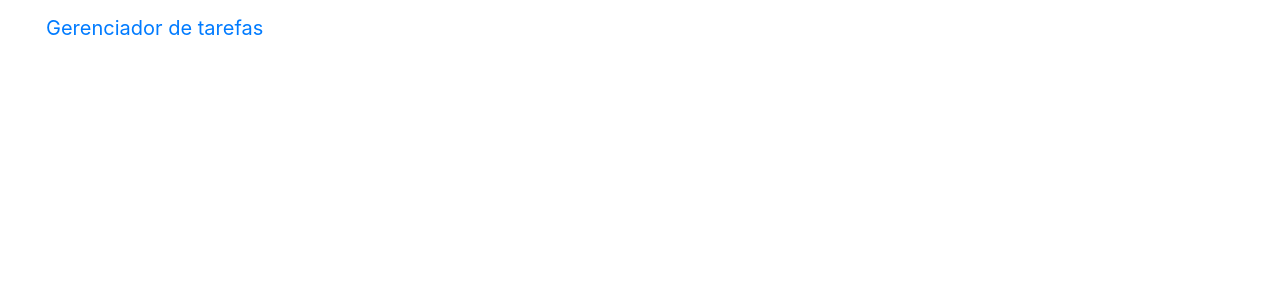
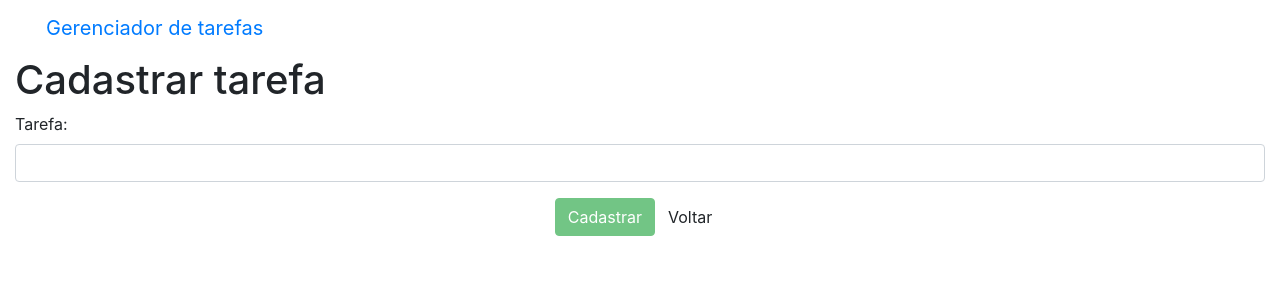
Before and after one commit to RillianDiello/gerenciador-de-tarefas, an Angular app: page /tarefas/cadastrar in a window 1280 px wide. Before the commit this address led to /. Shown: the top 300 px of the page. Built offline with nearby package versions, Linux system fonts and the light colour scheme.

Commit message:
Cadastrar

```diff
--- /dev/null
+++ b/src/app/tarefas/cadastrar/cadastrar-tarefa.component.html
@@ -0,0 +1,26 @@
+<h1>Cadastrar tarefa</h1>
+
+<div class="well">
+  <form #formTarefa="ngForm">
+    <div class="form-group">
+      <label for="nome">Tarefa:</label>
+      <input type="text" class="form-control" id="nome" name="nome" [(ngModel)]="tarefa.nome" #nome="ngModel"
+        minlength="5" required>
+      <div *ngIf="nome.errors && (nome.dirty || nome.touched)" class="alert alert-danger">
+        <div [hidden]="!nome.errors.required">
+          Digite a tarefa.
+        </div>
+        <div [hidden]="!nome.errors.minlength">
+          A tarefa deve conter ao menos 5 caracteres.
+        </div>
+      </div>
+    </div>
+    <div class="form-group text-center">
+      <input type="submit" class="btn btn-success" (click)="cadastrar()" value="Cadastrar"
+        [disabled]="!formTarefa.form.valid">
+      <a [routerLink]="['/tarefa']" class="btn btn-default">
+        <span class="glyphicon glyphicon-chevron-left" aria-hidden="true"></span> Voltar
+      </a>
+    </div>
+  </form>
+</div>
--- /dev/null
+++ b/src/app/tarefas/cadastrar/cadastrar-tarefa.component.ts
@@ -0,0 +1,32 @@
+import { Component, OnInit, ViewChild } from '@angular/core';
+import { NgForm } from '@angular/forms';
+import { Router } from '@angular/router';
+import { TarefaService, Tarefa } from '../shared'
+
+@Component({
+  selector: 'app-cadastrar-tarefa',
+  templateUrl: './cadastrar-tarefa.component.html',
+  styleUrls: ['./cadastrar-tarefa.component.css']
+})
+export class CadastrarTarefaComponent implements OnInit {
+
+  @ViewChild('formTarefa') formTarefa: NgForm;
+  tarefa: Tarefa;
+
+  constructor(
+    private tarefaService: TarefaService,
+    private router: Router,
+  ) { }
+
+  ngOnInit() {
+    this.tarefa = new Tarefa();
+  }
+
+  cadastrar(): void{
+    if(this.formTarefa.form.valid){
+      this.tarefaService.cadastrar(this.tarefa);
+      this.router.navigate(["/tarefas"]);
+    }
+  }
+
+}
--- /dev/null
+++ b/src/app/tarefas/cadastrar/index.ts
@@ -0,0 +1,2 @@
+
+export * from './cadastrar-tarefa.component';
--- a/src/app/tarefas/index.ts
+++ b/src/app/tarefas/index.ts
@@ -1,4 +1,5 @@
 export * from './tarefas.module';
 export * from './shared';
 export * from './listar';
+export * from './cadastrar';
 export * from './tarefas-routing.module';
--- a/src/app/tarefas/listar/listar-tarefa.component.html
+++ b/src/app/tarefas/listar/listar-tarefa.component.html
@@ -6,7 +6,7 @@
     	<th>Tarefa</th>
       <th>Concluída</th>
     	<th class="text-center">
-        <a
+        <a [routerLink]="['/tarefas/cadastrar']"
            class="btn btn-xs btn-success">
            <span class="glyphicon glyphicon-plus"
              aria-hidden="true"></span> Novo
--- a/src/app/tarefas/tarefas-routing.module.ts
+++ b/src/app/tarefas/tarefas-routing.module.ts
@@ -1,6 +1,7 @@
 import { Routes } from '@angular/router'
 
 import { ListarTarefaComponent } from './listar'
+import { CadastrarTarefaComponent } from './cadastrar'
 
 export const TarefaRoutes: Routes = [
   {
@@ -10,5 +11,9 @@
   {
     path: 'tarefas/listar',
     component: ListarTarefaComponent
+  },
+  {
+    path: 'tarefas/cadastrar',
+    component: CadastrarTarefaComponent
   }
 ]
```
Also changed, not shown: src/app/tarefas/tarefas.module.ts (+10 -3 lines), src/app/tarefas/cadastrar/cadastrar-tarefa.component.css (added), 1 other file (tests, documents, lock files or other folders).
